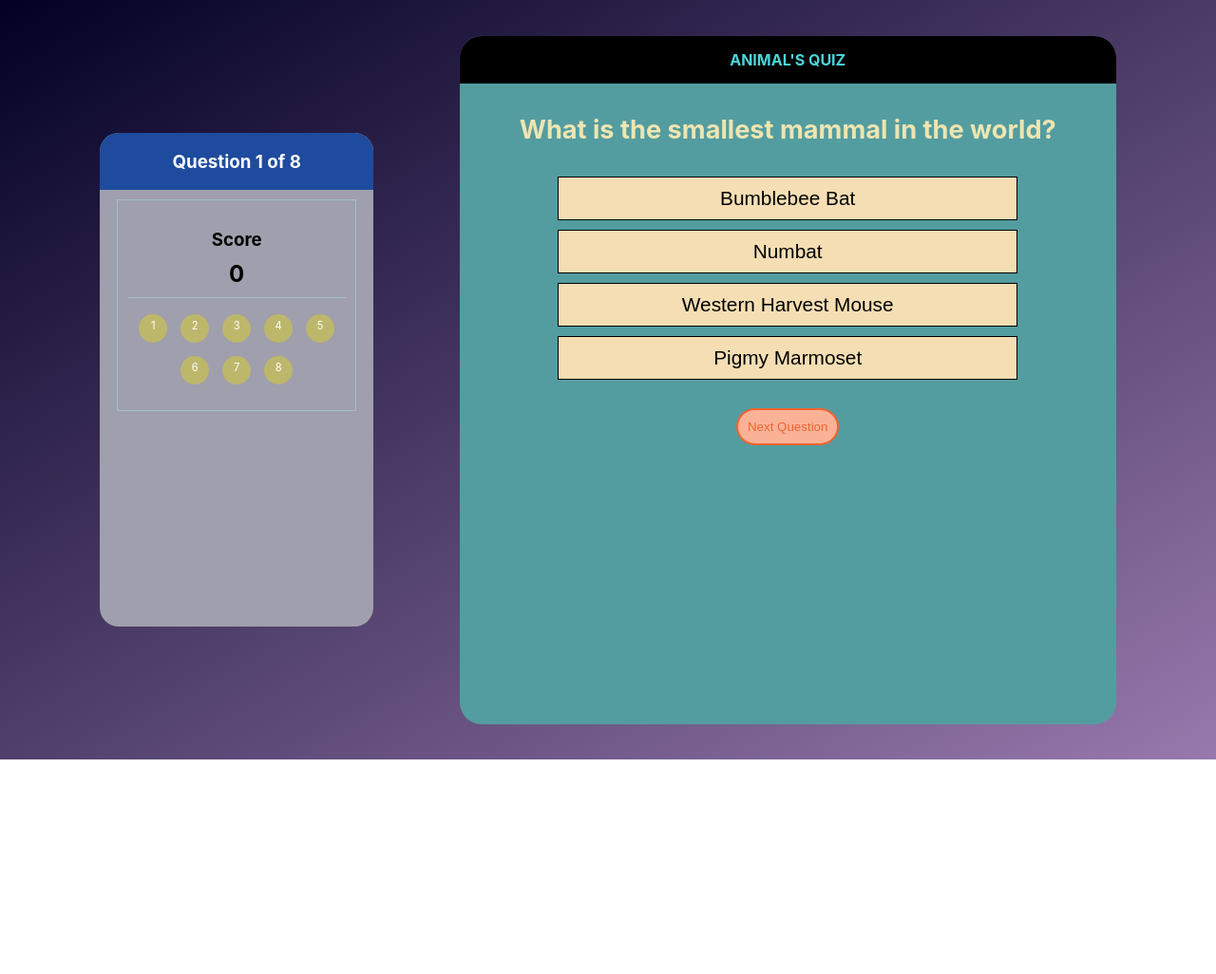
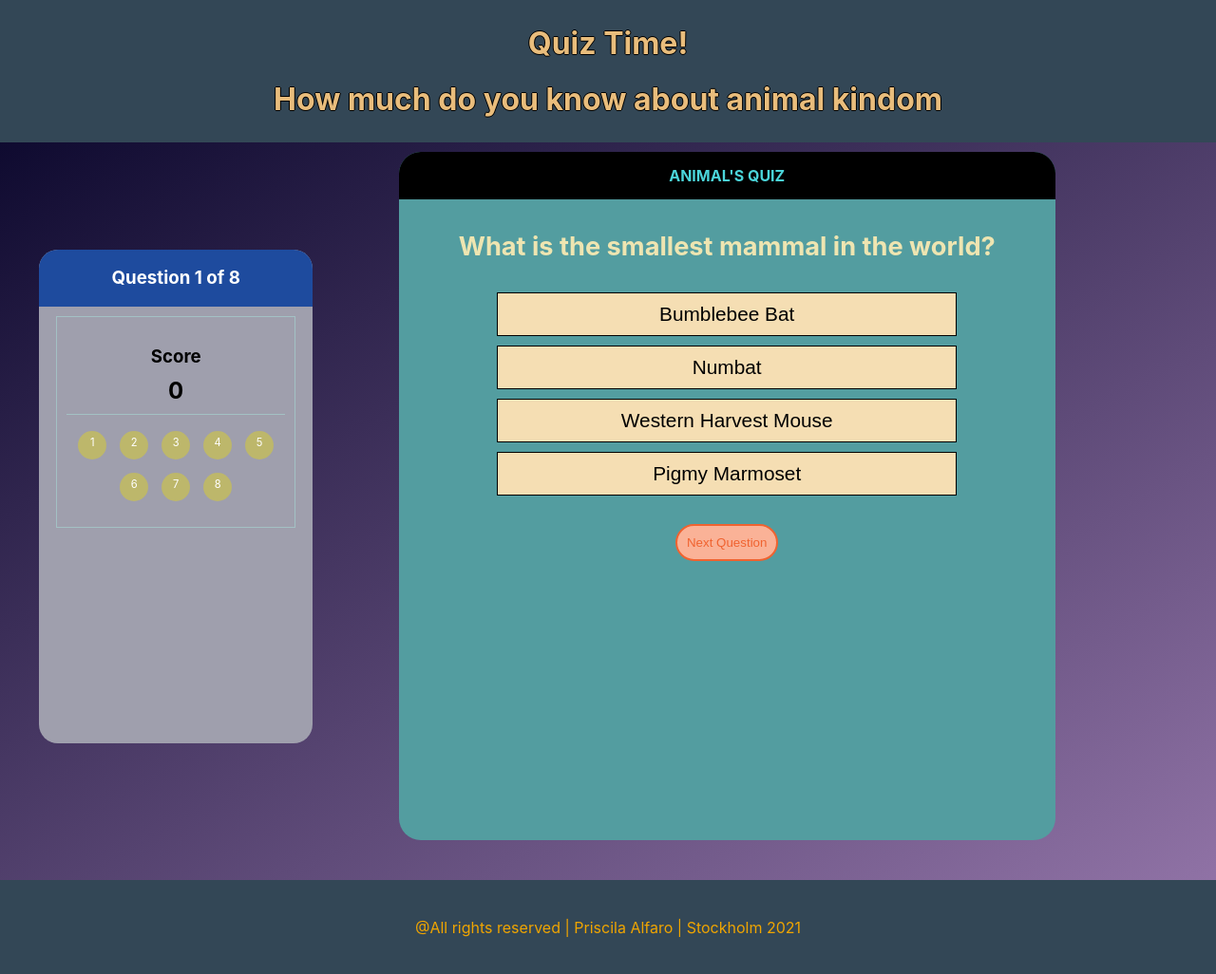
Before and after one commit to Technigo/project-redux-quiz-old, a React (Create React App) app: page / in a window 1280 px wide. Shown: the whole page at 95% size. Before the commit the page ends 800 px from the top, so only its background shows below. Built offline with nearby package versions, Linux system fonts and the light colour scheme.

Commit message:
add footer and header

```diff
--- a/public/index.html
+++ b/public/index.html
@@ -13,7 +13,7 @@
       work correctly both with client-side routing and a non-root public URL.
       Learn how to configure a non-root public URL by running `npm run build`.
     -->
-  <title>Technigo React App</title>
+  <title>Project Quiz Redux</title>
 </head>
 
 <body>
--- a/src/App.js
+++ b/src/App.js
@@ -2,17 +2,25 @@ import React from 'react'
 import { Provider } from 'react-redux'
 import { CurrentQuestion } from 'components/CurrentQuestion'
 import { SideBar } from './components/SideBar'
+import { Footer } from './components/Footer'
+import { Header } from './components/Header'
 import { store } from './store'
 
 import { Results } from './components/Results'
 
 export const App = () => {
   return (
-    <Provider store={store}>
-      <SideBar />
-      <CurrentQuestion />
-      <Results />
-    </Provider>
+    <>
+      <Header />
+      <div className="main-container">
+        <Provider store={store}>
+          <SideBar />
+          <CurrentQuestion />
+          <Results />
+        </Provider>
+      </div>
+      <Footer />
+    </>
   )
 }
 
--- /dev/null
+++ b/src/components/Footer/footer.css
@@ -0,0 +1,17 @@
+.footer_container {
+    background-color: rgb(51, 71, 86);
+    display: flex;
+    flex-direction: column;
+    align-items: center;
+    width: 100%;
+    height: 100px;
+    left: 0;
+    bottom: 0;
+    text-align: center;
+    justify-content: center;
+    margin-top: 2rem;
+}
+
+.footer_text {
+    color: rgb(240, 165, 0);
+}
--- /dev/null
+++ b/src/components/Footer/index.js
@@ -0,0 +1,10 @@
+import React from 'react'
+import './footer.css'
+
+export const Footer = () => {
+  return (
+    <div className="footer_container">
+      <p className="footer_text">@All rights reserved | Priscila Alfaro | Stockholm 2021</p>
+    </div>
+  )
+}
--- /dev/null
+++ b/src/components/Header/header.css
@@ -0,0 +1,25 @@
+.header-content{
+    width: 100%;
+    background: rgb(51, 71, 86);
+    height: 150px;
+    display: flex;
+    justify-content: center;
+    align-items: center;
+    flex-direction: column;
+    left: 0;
+    top: 0;
+}
+
+.header-text{
+    color: rgb(233, 189, 124);
+    text-shadow: -1px 0 black, 0 1px black, 1px 0 black, 0 -1px black;
+    margin: 10px;
+    text-align: center;
+    font-size: 1.2rem;
+}
+
+@media (min-width: 768px) {
+.header-text{
+      font-size: 2rem;
+  }
+}
--- /dev/null
+++ b/src/components/Header/index.js
@@ -0,0 +1,11 @@
+import React from 'react'
+import './header.css'
+
+export const Header = () => {
+  return (
+    <div className="header-content">
+      <h1 className="header-text">Quiz Time!</h1>
+      <h2 className="header-text">How much do you know about animal kindom</h2>
+    </div>
+  )
+}
--- a/src/index.css
+++ b/src/index.css
@@ -20,13 +20,19 @@ code {
 }
 
 .root{
+  width: 100%;
+   margin: 0;
+  padding: 0;
+}
+
+.main-container{
   margin: 0;
   display: flex;
   flex-direction: column;
 }
 
 @media (min-width: 768px) {
-  .root{
+  .main-container{
     flex-direction: row;
     width: 90%;
     gap: 0.5rem;
```
